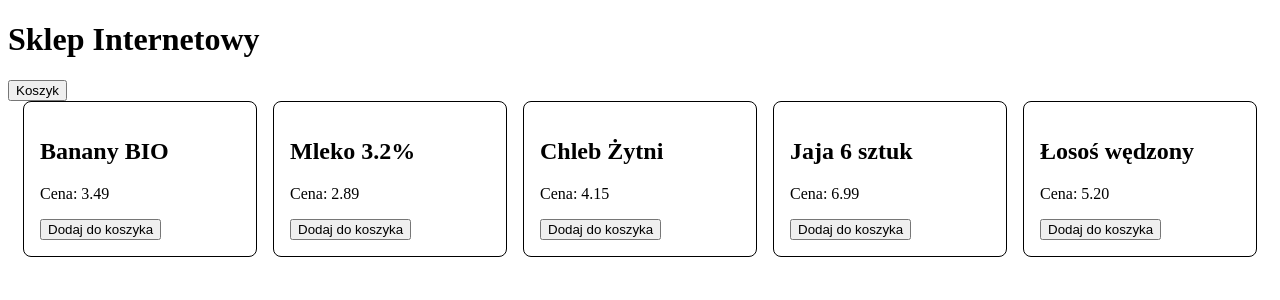
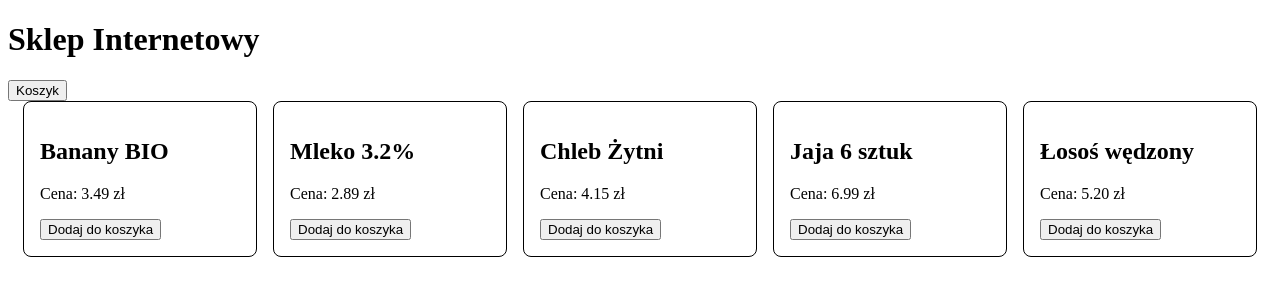
Before and after one commit to 8molik/Blazej_Molik_Web_Wroclaw, a React (Create React App) app: page / in a window 1280 px wide. Shown: the top 300 px of the page. Built offline with nearby package versions, Linux system fonts and the light colour scheme.

Commit message:
small changes

```diff
--- a/src/components/CartItem.tsx
+++ b/src/components/CartItem.tsx
@@ -20,7 +20,7 @@ const CartItem: React.FC<CartItemProps> = ({
   return (
     <>
       <li>
-        {item.product.name} - {item.quantity} sztuk, cena:{" "}
+        Liczba sztuk: {item.product.name} - {item.quantity}, cena:{" "}
         {item.product.price.main}.{item.product.price.fractional} zł Suma:{" "}
         {item.product.price.main * item.quantity +
           (item.product.price.fractional * item.quantity) / 100}{" "}
--- a/src/components/ProductCard.tsx
+++ b/src/components/ProductCard.tsx
@@ -19,7 +19,7 @@ export const ProductCard = ({ product }: ProductCardProps) => {
     <div className="product-card">
       <h2>{product.name}</h2>
       <p>
-        Cena: {product.price.main}.{product.price.fractional}
+        Cena: {product.price.main}.{product.price.fractional} zł
       </p>
       <button onClick={() => increaseItemQuantity(product.id)}>
         Dodaj do koszyka
```
